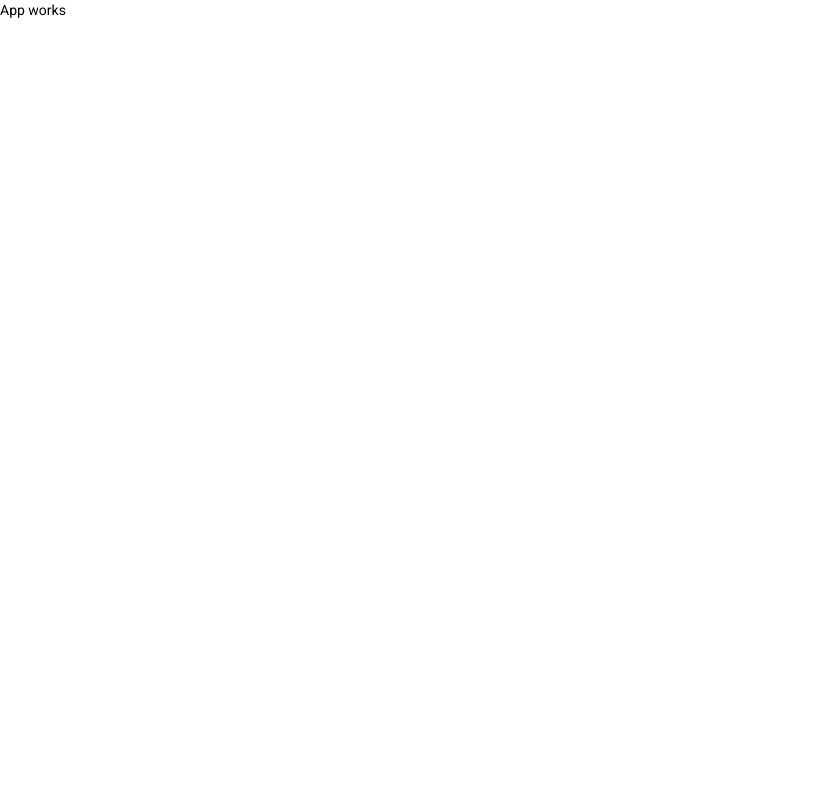
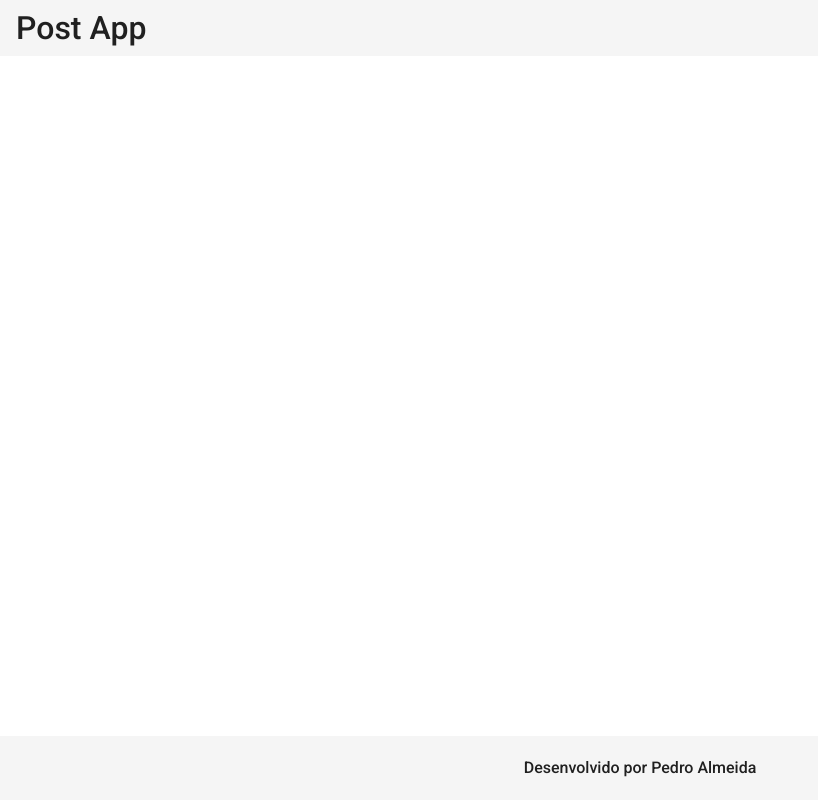
Before and after one commit to pedroh-almeida/post-frontend, an Angular app: page / in a window 1280 px wide. Shown: the whole page, without its empty margins (0-818 px from the left). Built offline with nearby package versions, Linux system fonts and the light colour scheme.

Commit message:
adicionando cabeçalho e rodapé ao projeto

```diff
--- a/src/app/app.component.html
+++ b/src/app/app.component.html
@@ -1 +1,2 @@
-<p>App works</p>
+<app-header></app-header>
+<app-footer></app-footer>
--- /dev/null
+++ b/src/app/components/template/footer/footer.component.css
@@ -0,0 +1,6 @@
+.footer {
+    position: fixed;
+    bottom: 0;
+    justify-content: center;
+    font-size: 1rem;
+}
--- /dev/null
+++ b/src/app/components/template/footer/footer.component.html
@@ -0,0 +1,3 @@
+<mat-toolbar class="footer">
+    <span>Desenvolvido por Pedro Almeida</span>
+</mat-toolbar>
--- /dev/null
+++ b/src/app/components/template/footer/footer.component.ts
@@ -0,0 +1,15 @@
+import { Component, OnInit } from '@angular/core';
+
+@Component({
+  selector: 'app-footer',
+  templateUrl: './footer.component.html',
+  styleUrls: ['./footer.component.css']
+})
+export class FooterComponent implements OnInit {
+
+  constructor() { }
+
+  ngOnInit(): void {
+  }
+
+}
--- /dev/null
+++ b/src/app/components/template/header/header.component.css
@@ -0,0 +1,7 @@
+.header {
+    height: 7%;
+}
+
+h1 {
+    font-size: 2rem;
+}
--- /dev/null
+++ b/src/app/components/template/header/header.component.html
@@ -0,0 +1,6 @@
+<mat-toolbar class="header">
+    <span>
+        <h1>Post App</h1>
+    </span>
+
+</mat-toolbar>
--- /dev/null
+++ b/src/app/components/template/header/header.component.ts
@@ -0,0 +1,15 @@
+import { Component, OnInit } from '@angular/core';
+
+@Component({
+  selector: 'app-header',
+  templateUrl: './header.component.html',
+  styleUrls: ['./header.component.css']
+})
+export class HeaderComponent implements OnInit {
+
+  constructor() { }
+
+  ngOnInit(): void {
+  }
+
+}
```
Also changed, not shown: src/app/app.module.ts (+10 -2 lines).
